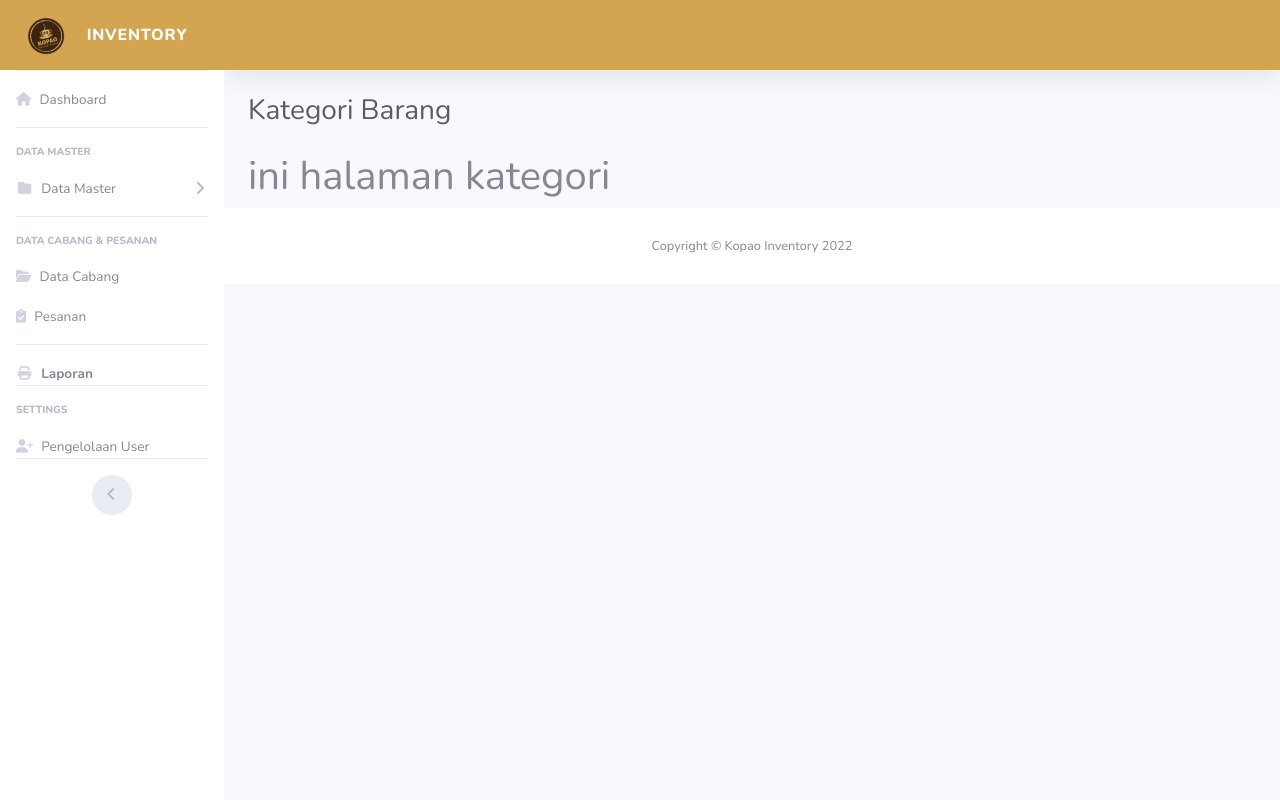
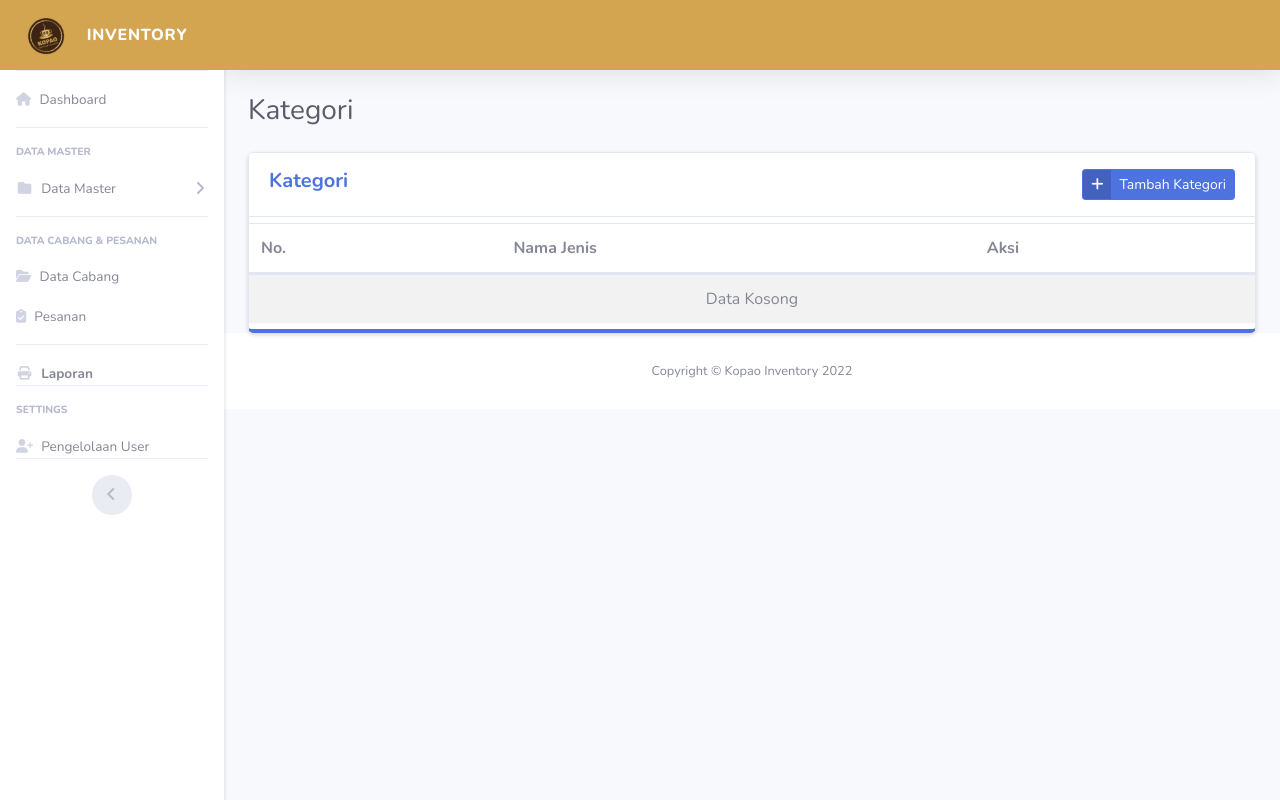
Before and after one commit to AidilAhda/kopao-inventory, a CodeIgniter app: page /kopao-inventory/halamankategori in a window 1280 px wide. Run offline with CodeIgniter, Linux system fonts and the light colour scheme; data that the repository does not hold is empty; some libraries are stand-ins or nearby versions.

Commit message:
for kategori and add

```diff
--- a/application/controllers/HalamanDashboard.php
+++ b/application/controllers/HalamanDashboard.php
@@ -12,20 +12,20 @@ class HalamanDashboard extends CI_Controller
     public function admin()
     {
         $data['title'] = "Dashboard";
-        $data['user'] = $this->User->muatSemuaUser($this->session->userdata('username'));
+        $data['user'] = $this->User->cek($this->session->userdata('username'));
         $this->template->load('admin/HalamanDashboard', 'dashboard', $data);
     }
 
     public function cabang()
     {
         $data['title'] = "Dashboard";
-        $data['user'] = $this->User->muatSemuaUser($this->session->userdata('username'));
+        $data['user'] = $this->User->cek($this->session->userdata('username'));
         $this->template->load('cabang/HalamanDashboard', 'dashboard', $data);
     }
     public function owner()
     {
         $data['title'] = "Dashboard";
-        $data['user'] = $this->User->muatSemuaUser($this->session->userdata('username'));
+        $data['user'] = $this->User->cek($this->session->userdata('username'));
         $this->template->load('owner/HalamanDashboard', 'dashboard', $data);
     }
 }
--- a/application/controllers/HalamanKategori.php
+++ b/application/controllers/HalamanKategori.php
@@ -8,11 +8,14 @@ class HalamanKategori extends CI_Controller
         parent::__construct();
         $this->load->library('form_validation');
         $this->load->model('user', 'User');
+        $this->load->model('Kategori', 'kategori');
     }
     public function index()
     {
-        $data['title'] = 'Kategori Barang';
-        $data['user'] = $this->User->muatSemuaUser($this->session->userdata('username'));
+        $data['title'] = 'Kategori';
+        $data['user'] = $this->User->cek($this->session->userdata('username'));
+        $data['kategori'] = $this->kategori->muatSemuaKategori();
+
         $this->template->load('admin/HalamanDashboard', 'admin/kategori/HalamanKategori', $data);
     }
 }
--- /dev/null
+++ b/application/models/Kategori.php
@@ -0,0 +1,14 @@
+<?php
+defined('BASEPATH') or exit('No direct script access allowed');
+
+class Kategori extends CI_Model
+{
+    public function muatSemuaKategori()
+    {
+        return $this->db->get('kategori')->result_array();
+    }
+    public function simpanData($data)
+    {
+        return $this->db->insert('kategori', $data);
+    }
+}
--- a/application/models/user.php
+++ b/application/models/user.php
@@ -13,7 +13,7 @@ class user extends CI_Model
         $data = $this->db->get_where('user', ['username' => $username])->row_array();
         return $data['password'];
     }
-    public function muatSemuaUser($username)
+    public function cek($username)
     {
         return $this->db->get_where('user', ['username' => $username])->row_array();
     }
--- a/application/views/admin/HalamanDashboard.php
+++ b/application/views/admin/HalamanDashboard.php
@@ -19,7 +19,19 @@
     <!-- Custom styles for this template-->
     <link href="<?= base_url('assets/') ?>css/sb-admin-2.min.css" rel="stylesheet">
 
+    <!-- DataTables -->
+    <link href="<?= base_url(); ?>assets/vendor/datatables/dataTables.bootstrap4.min.css" rel="stylesheet">
+    <link href="<?= base_url(); ?>assets/vendor/datatables/buttons/css/buttons.bootstrap4.min.css" rel="stylesheet">
+    <link href="<?= base_url(); ?>assets/vendor/datatables/responsive/css/responsive.bootstrap4.min.css" rel="stylesheet">
+    <link href="<?= base_url(); ?>assets/vendor/gijgo/css/gijgo.min.css" rel="stylesheet">
+
     <script src="https://kit.fontawesome.com/0427cee4dc.js" crossorigin="anonymous"></script>
+    <style>
+        #accordionSidebar,
+        .topbar {
+            z-index: 1;
+        }
+    </style>
 </head>
 
 <body>
@@ -236,6 +248,44 @@
             <!-- Custom scripts for all pages-->
             <script src="<?= base_url('assets/') ?>js/sb-admin-2.min.js"></script>
 
+            <!-- Page level plugins -->
+            <script src="<?= base_url(); ?>assets/vendor/datatables/jquery.dataTables.min.js"></script>
+            <script src="<?= base_url(); ?>assets/vendor/datatables/dataTables.bootstrap4.min.js"></script>
+            <script src="<?= base_url(); ?>assets/vendor/datatables/buttons/js/dataTables.buttons.min.js"></script>
+            <script src="<?= base_url(); ?>assets/vendor/datatables/buttons/js/buttons.bootstrap4.min.js"></script>
+            <script src="<?= base_url(); ?>assets/vendor/datatables/jszip/jszip.min.js"></script>
+            <script src="<?= base_url(); ?>assets/vendor/datatables/pdfmake/pdfmake.min.js"></script>
+            <script src="<?= base_url(); ?>assets/vendor/datatables/pdfmake/vfs_fonts.js"></script>
+            <script src="<?= base_url(); ?>assets/vendor/datatables/buttons/js/buttons.html5.min.js"></script>
+            <script src="<?= base_url(); ?>assets/vendor/datatables/buttons/js/buttons.print.min.js"></script>
+            <script src="<?= base_url(); ?>assets/vendor/datatables/buttons/js/buttons.colVis.min.js"></script>
+            <script src="<?= base_url(); ?>assets/vendor/datatables/responsive/js/dataTables.responsive.min.js"></script>
+            <script src="<?= base_url(); ?>assets/vendor/datatables/responsive/js/responsive.bootstrap4.min.js"></script>
+
+            <script src="<?= base_url(); ?>assets/vendor/gijgo/js/gijgo.min.js"></script>
+
+            <script type="text/javascript">
+                $(document).ready(function() {
+                    var table = $('#dataTable').DataTable({
+                        buttons: ['copy', 'csv', 'print', 'excel', 'pdf'],
+                        dom: "<'row px-2 px-md-4 pt-2'<'col-md-3'l><'col-md-5 text-center'B><'col-md-4'f>>" +
+                            "<'row'<'col-md-12'tr>>" +
+                            "<'row px-2 px-md-4 py-3'<'col-md-5'i><'col-md-7'p>>",
+                        lengthMenu: [
+                            [5, 10, 25, 50, 100, -1],
+                            [5, 10, 25, 50, 100, "All"]
+                        ],
+                        columnDefs: [{
+                            targets: -1,
+                            orderable: false,
+                            searchable: false
+                        }]
+                    });
+
+                    table.buttons().container().appendTo('#dataTable_wrapper .col-md-5:eq(0)');
+                });
+            </script>
+
     </body>
 
 </html>
--- a/application/views/admin/kategori/HalamanKategori.php
+++ b/application/views/admin/kategori/HalamanKategori.php
@@ -1 +1,55 @@
-<h1>ini halaman kategori</h1>
+<div class="card shadow-sm border-bottom-primary">
+    <div class="card-header bg-white py-3">
+        <div class="row">
+            <div class="col">
+                <h4 class="h5 align-middle m-0 font-weight-bold text-primary">
+                    Kategori
+                </h4>
+            </div>
+            <div class="col-auto">
+                <a href="HalamanTambahKategori" class="btn btn-sm btn-primary btn-icon-split">
+                    <span class="icon">
+                        <i class="fa fa-plus"></i>
+                    </span>
+                    <span class="text">
+                        Tambah Kategori
+                    </span>
+                </a>
+            </div>
+        </div>
+    </div>
+    <div class="table-responsive">
+        <table class="table table-striped" id="dataTable">
+            <thead>
+                <tr>
+                    <th>No. </th>
+                    <th>Nama Jenis</th>
+                    <th>Aksi</th>
+                </tr>
+            </thead>
+            <tbody>
+                <?php
+                $no = 1;
+                if ($kategori) :
+                    foreach ($kategori as $k) :
+                ?>
+                        <tr>
+                            <td><?= $no++; ?></td>
+                            <td><?= $k['nama_kategori']; ?></td>
+                            <td>
+                                <a href="#" class="btn btn-warning btn-circle btn-sm"><i class="fa fa-edit"></i></a>
+                                <a onclick="return confirm('Yakin ingin hapus?')" href="#" class="btn btn-danger btn-circle btn-sm"><i class="fa fa-trash"></i></a>
+                            </td>
+                        </tr>
+                    <?php endforeach; ?>
+                <?php else : ?>
+                    <tr>
+                        <td colspan="3" class="text-center">
+                            Data Kosong
+                        </td>
+                    </tr>
+                <?php endif; ?>
+            </tbody>
+        </table>
+    </div>
+</div>
--- a/application/views/cabang/HalamanDashboard.php
+++ b/application/views/cabang/HalamanDashboard.php
@@ -21,6 +21,12 @@
 
     <script src="https://kit.fontawesome.com/0427cee4dc.js" crossorigin="anonymous"></script>
 </head>
+<style>
+    #accordionSidebar,
+    .topbar {
+        z-index: 1;
+    }
+</style>
 
 <body>
 
--- a/application/views/templates/auth_header.php
+++ b/application/views/templates/auth_header.php
@@ -12,7 +12,7 @@
     <title><?= $title ?> | Kopao Inventory</title>
 
     <!-- Custom fonts for this template-->
-    <link rel="icon" type="image/png" href="assets/img/logo-kopao2.png" />
+    <link rel="icon" type="image/png" href="<?= base_url('assets/') ?>img/logo-kopao2.png" />
     <link href="<?= base_url('assets/') ?>vendor/fontawesome-free/css/all.min.css" rel="stylesheet" type="text/css">
     <link href="https://fonts.googleapis.com/css?family=Nunito:200,200i,300,300i,400,400i,600,600i,700,700i,800,800i,900,900i" rel="stylesheet">
 
```
Also changed, not shown: application/controllers/HalamanLogin.php (+5 -5 lines), application/controllers/HalamanTambahKategori.php (added, +40 -0 lines), application/views/admin/kategori/HalamanTambahKategori.php (added, +44 -0 lines), application/views/owner/HalamanDashboard.php (+7 -0 lines).
